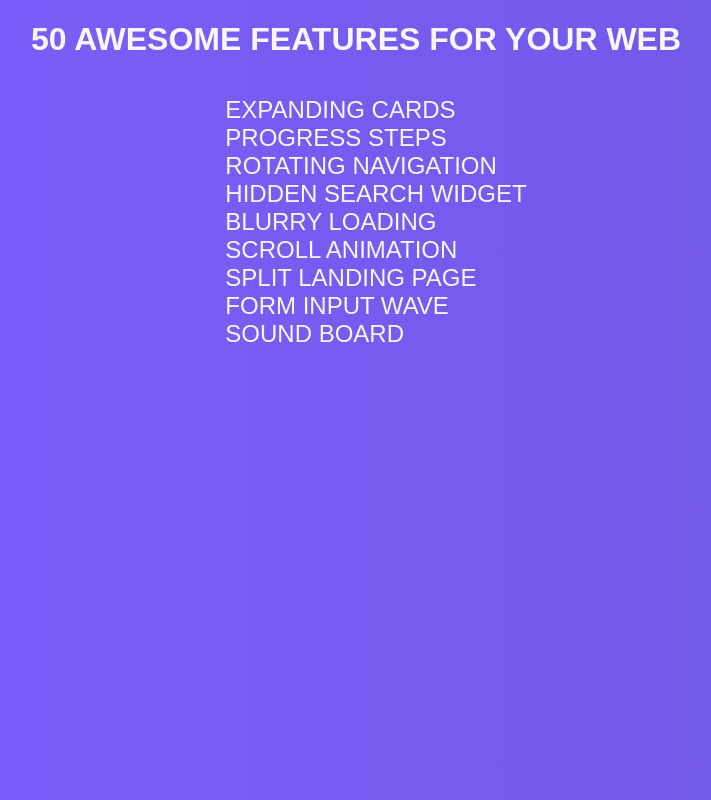
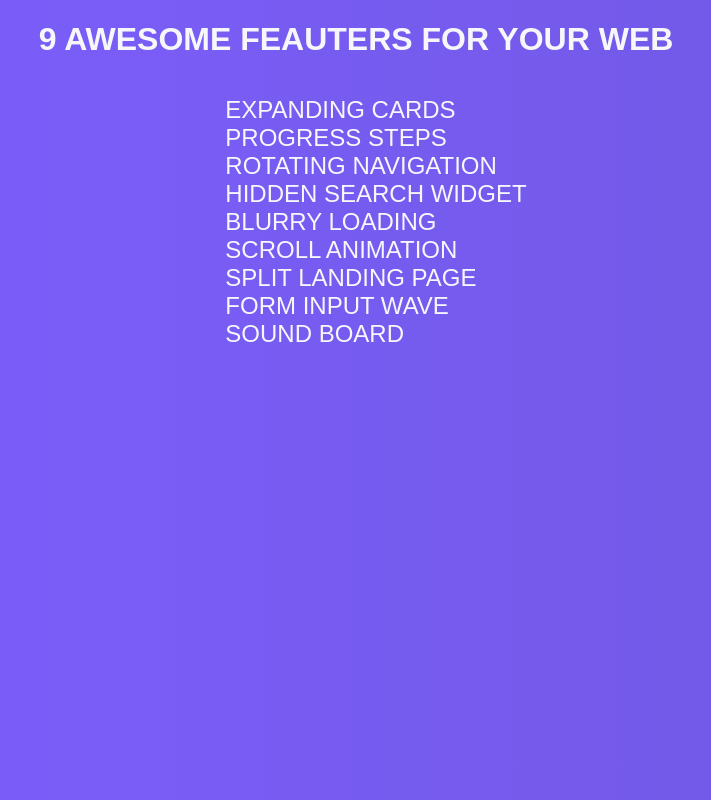
Before and after one commit to felixboy85/feautersforweb, a plain HTML site: page index.html in a window 1280 px wide. Shown: the whole page, without its empty margins (284-995 px from the left). Drawn offline with Linux system fonts and the light colour scheme; a web font is replaced by a local one.

Commit message:
add  header script

```diff
--- a/index.html
+++ b/index.html
@@ -8,7 +8,7 @@
     <title>50 features for your WEB</title>
 </head>
 <body>
-    <h1>50 awesome features for your WEB</h1>
+    <h1 id="title"></h1>
     <ol>
         <li><a href="1day/index.html" target="_blank">Expanding Cards</a></li>
         <li><a href="2day/index.html" target="_blank">Progress Steps</a></li>
@@ -20,6 +20,6 @@
         <li><a href="8day/index.html" target="_blank">Form Input Wave</a></li>
         <li><a href="9day/index.html" target="_blank">Sound Board</a></li>
     </ol>
-
+    <script src="script.js"></script>
 </body>
 </html>
--- /dev/null
+++ b/script.js
@@ -0,0 +1,6 @@
+window.addEventListener('DOMContentLoaded', () => {
+    const title = document.querySelector('#title');
+    let links = document.querySelectorAll('a');
+
+    title.innerHTML = `${links.length} awesome feauters for your web`;
+});
```
